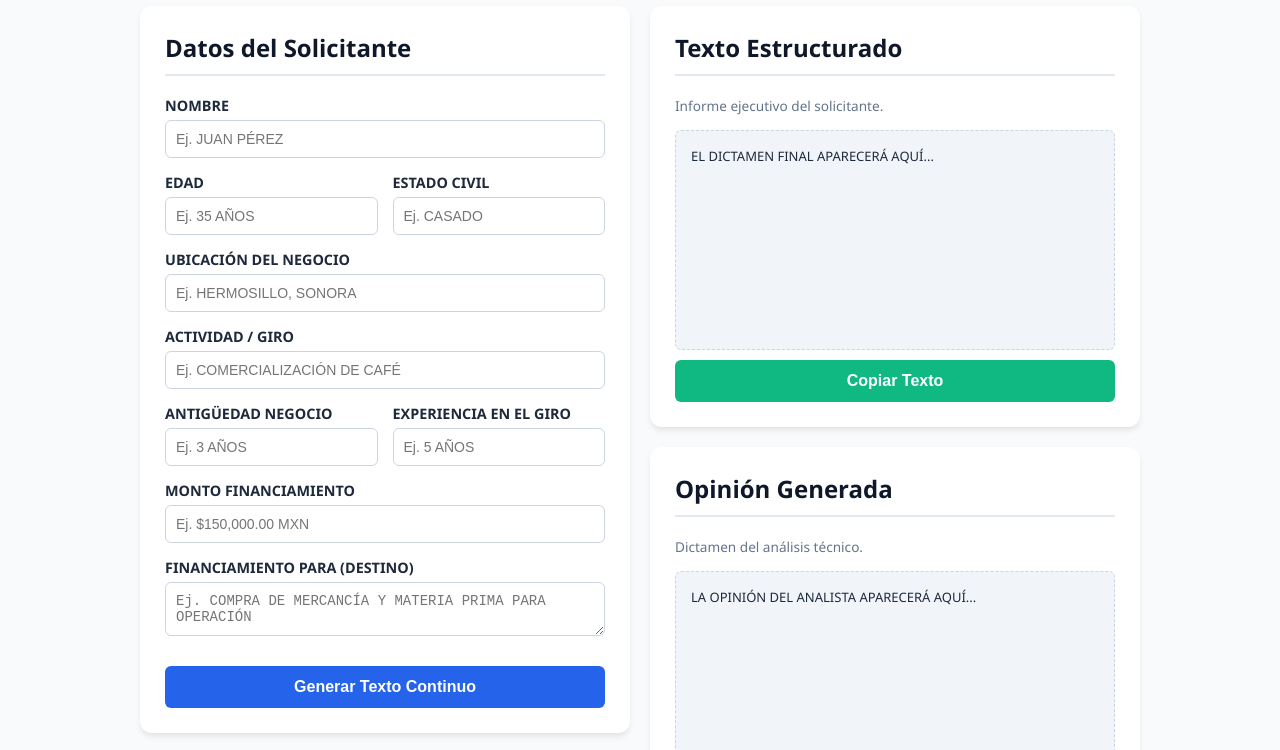
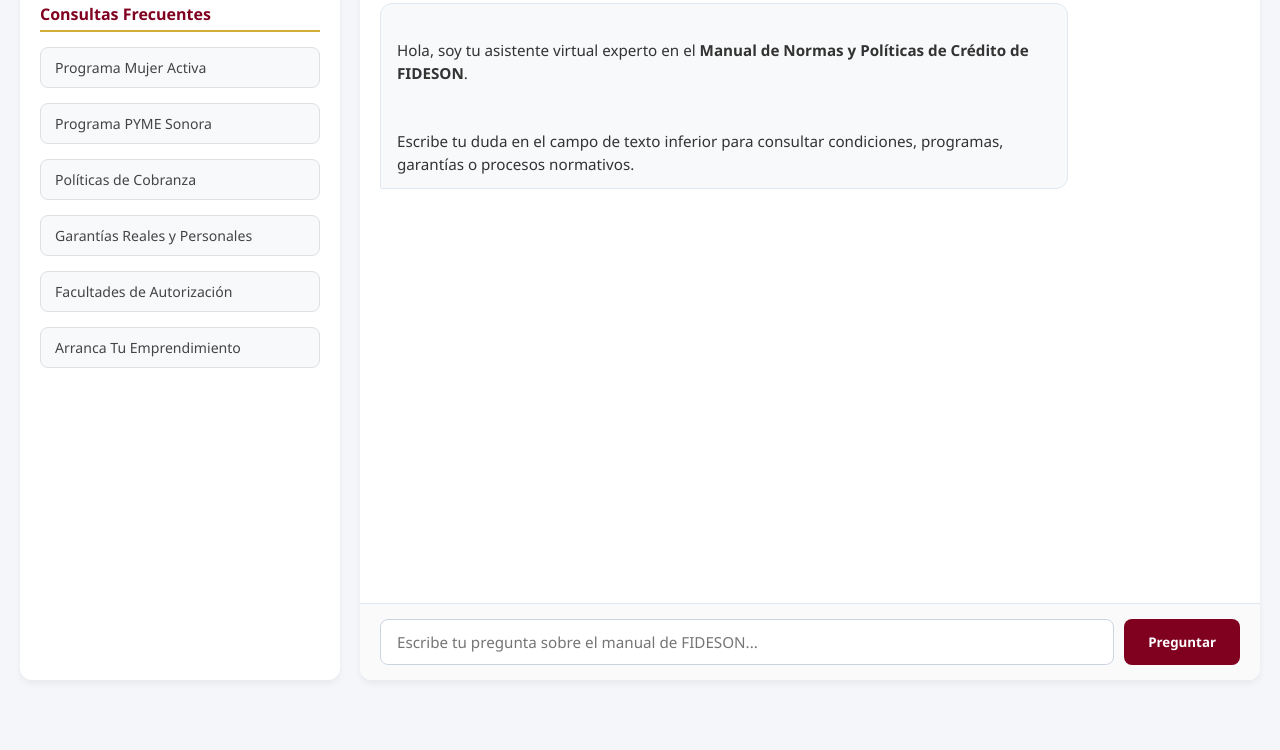
Before and after one commit to rocamorales-hue/COMENTARIOS, a plain HTML site: page index.html in a window 1280 px wide. Shown: the part 100-850 px from the top of the page. After the commit the page ends 800 px from the top, so only its background shows below. Drawn offline with Linux system fonts and the light colour scheme.

Commit message:
Update index.html

```diff
--- a/index.html
+++ b/index.html
@@ -3,317 +3,192 @@
 <head>
     <meta charset="UTF-8">
     <meta name="viewport" content="width=device-width, initial-scale=1.0">
-    <title>Generador de Textos Estructurado</title>
+    <title>Asistente IA - Manual de Crédito FIDESON</title>
     <style>
         :root {
-            --primary: #2563eb;
-            --primary-hover: #1d4ed8;
-            --bg: #f8fafc;
-            --card: #ffffff;
-            --text: #1e293b;
-            --border: #cbd5e1;
+            --primary: #800020; /* Color guinda institucional */
+            --primary-dark: #5c0017;
+            --secondary: #d4af37; /* Tono dorado */
+            --bg-color: #f4f6f9;
+            --card-bg: #ffffff;
+            --text-color: #333333;
+            --bot-msg: #f8f9fa;
         }
 
-        body {
-            font-family: 'Segoe UI', Tahoma, Geneva, Verdana, sans-serif;
-            background-color: var(--bg);
-            color: var(--text);
-            margin: 0;
-            padding: 20px;
-            display: flex;
-            justify-content: center;
-        }
+        * { box-sizing: border-box; margin: 0; padding: 0; font-family: 'Segoe UI', Arial, sans-serif; }
+        body { background-color: var(--bg-color); color: var(--text-color); display: flex; flex-direction: column; height: 100vh; }
 
-        .container {
-            max-width: 1000px;
-            width: 100%;
-            display: grid;
-            grid-template-columns: 1fr 1fr;
-            gap: 20px;
-            margin-top: 20px;
-        }
-
-        @media (max-width: 768px) {
-            .container { grid-template-columns: 1fr; }
-        }
-
-        .card {
-            background: var(--card);
-            padding: 25px;
-            border-radius: 12px;
-            box-shadow: 0 4px 6px -1px rgba(0, 0, 0, 0.1);
-            margin-bottom: 20px;
-        }
-
-        h2 { margin-top: 0; color: #0f172a; border-bottom: 2px solid #e2e8f0; padding-bottom: 10px; }
-
-        .form-group {
-            margin-bottom: 15px;
-        }
-
-        label {
-            display: block;
-            margin-bottom: 5px;
-            font-weight: 600;
-            font-size: 0.9rem;
-        }
-
-        input, textarea {
-            width: 100%;
-            padding: 10px;
-            border: 1px solid var(--border);
-            border-radius: 6px;
-            box-sizing: border-box;
-            font-size: 14px;
-        }
-
-        .grid-inputs {
-            display: grid;
-            grid-template-columns: 1fr 1fr;
-            gap: 15px;
-        }
-
-        button {
-            width: 100%;
+        header {
             background-color: var(--primary);
             color: white;
-            padding: 12px;
-            border: none;
-            border-radius: 6px;
-            font-size: 1rem;
-            font-weight: bold;
-            cursor: pointer;
-            transition: background 0.2s;
-            margin-top: 10px;
+            padding: 1rem 2rem;
+            display: flex;
+            align-items: center;
+            justify-content: space-between;
+            box-shadow: 0 2px 10px rgba(0,0,0,0.15);
         }
+        header h1 { font-size: 1.4rem; font-weight: 600; }
+        header span { font-size: 0.85rem; background: rgba(255, 255, 255, 0.15); padding: 4px 12px; border-radius: 12px; }
 
-        button:hover { background-color: var(--primary-hover); }
+        .container { display: flex; flex: 1; overflow: hidden; max-width: 1400px; margin: 0 auto; width: 100%; padding: 20px; gap: 20px; }
 
-        .btn-copiar {
-            background-color: #10b981;
-        }
+        /* Sidebar con accesos rápidos */
+        .sidebar { width: 320px; background: var(--card-bg); border-radius: 12px; padding: 20px; box-shadow: 0 4px 6px rgba(0,0,0,0.05); display: flex; flex-direction: column; gap: 15px; }
+        .sidebar h3 { font-size: 1rem; color: var(--primary); border-bottom: 2px solid var(--secondary); padding-bottom: 5px; }
+        .quick-btn { background: #f8f9fa; border: 1px solid #e0e0e0; padding: 10px 14px; border-radius: 8px; text-align: left; font-size: 0.88rem; cursor: pointer; transition: all 0.2s ease; color: #444; }
+        .quick-btn:hover { background: #eef2f5; border-color: var(--primary); color: var(--primary); }
 
-        .btn-copiar:hover {
-            background-color: #059669;
-        }
+        /* Área del Chat */
+        .chat-area { flex: 1; background: var(--card-bg); border-radius: 12px; display: flex; flex-direction: column; box-shadow: 0 4px 6px rgba(0,0,0,0.05); overflow: hidden; }
+        .chat-messages { flex: 1; padding: 20px; overflow-y: auto; display: flex; flex-direction: column; gap: 15px; }
 
-        .result-box {
-            width: 100%;
-            height: 220px;
-            margin-top: 15px;
-            background: #f1f5f9;
-            border: 1px dashed var(--border);
-            padding: 15px;
-            border-radius: 6px;
-            box-sizing: border-box;
-            font-weight: 500;
-            text-transform: uppercase;
-            overflow-y: auto;
-            word-wrap: break-word;
-            font-size: 13px;
-            line-height: 1.6;
-        }
+        .message { max-width: 80%; padding: 12px 16px; border-radius: 12px; line-height: 1.5; font-size: 0.95rem; white-space: pre-line; }
+        .message.user { align-self: flex-end; background-color: var(--primary); color: white; border-bottom-right-radius: 2px; }
+        .message.bot { align-self: flex-start; background-color: var(--bot-msg); color: var(--text-color); border: 1px solid #e2e8f0; border-bottom-left-radius: 2px; }
+        .message .source-tag { display: inline-block; margin-top: 8px; font-size: 0.75rem; background: #e2e8f0; color: #4a5568; padding: 2px 8px; border-radius: 4px; font-weight: 600; }
+
+        .chat-input-area { padding: 15px 20px; border-top: 1px solid #e2e8f0; display: flex; gap: 10px; background: #fafafa; }
+        .chat-input-area input { flex: 1; padding: 12px 16px; border: 1px solid #cbd5e1; border-radius: 8px; font-size: 0.95rem; outline: none; }
+        .chat-input-area input:focus { border-color: var(--primary); }
+        .chat-input-area button { background-color: var(--primary); color: white; border: none; padding: 0 24px; border-radius: 8px; font-weight: 600; cursor: pointer; }
+        .chat-input-area button:hover { background-color: var(--primary-dark); }
+        .typing { font-style: italic; color: #718096; font-size: 0.85rem; }
     </style>
 </head>
 <body>
 
-<div style="max-width: 1000px; width: 100%;">
-    <center><h1>Generador de Dictámenes e Informes</h1></center>
+    <header>
+        <h1>FIDESON — Consulta Inteligente del Manual de Crédito</h1>
+        <span>Revisión #32 (Noviembre 2025)</span>
+    </header>
 
     <div class="container">
-        <!-- COLUMNA IZQUIERDA: FORMULARIOS -->
-        <div>
-            <!-- BLOQUE 1: DATOS DEL SOLICITANTE -->
-            <div class="card">
-                <h2>Datos del Solicitante</h2>
-                <form id="dataForm" onsubmit="return false;">
-                    <div class="form-group">
-                        <label>NOMBRE</label>
-                        <input type="text" id="nombre" placeholder="Ej. JUAN PÉREZ">
-                    </div>
-
-                    <div class="grid-inputs">
-                        <div class="form-group">
-                            <label>EDAD</label>
-                            <input type="text" id="edad" placeholder="Ej. 35 AÑOS">
-                        </div>
-                        <div class="form-group">
-                            <label>ESTADO CIVIL</label>
-                            <input type="text" id="estadoCivil" placeholder="Ej. CASADO">
-                        </div>
-                    </div>
-
-                    <div class="form-group">
-                        <label>UBICACIÓN DEL NEGOCIO</label>
-                        <input type="text" id="ubicacion" placeholder="Ej. HERMOSILLO, SONORA">
-                    </div>
-
-                    <div class="form-group">
-                        <label>ACTIVIDAD / GIRO</label>
-                        <input type="text" id="actividad" placeholder="Ej. COMERCIALIZACIÓN DE CAFÉ">
-                    </div>
-
-                    <div class="grid-inputs">
-                        <div class="form-group">
-                            <label>ANTIGÜEDAD NEGOCIO</label>
-                            <input type="text" id="antiguedad" placeholder="Ej. 3 AÑOS">
-                        </div>
-                        <div class="form-group">
-                            <label>EXPERIENCIA EN EL GIRO</label>
-                            <input type="text" id="experiencia" placeholder="Ej. 5 AÑOS">
-                        </div>
-                    </div>
-
-                    <div class="form-group">
-                        <label>MONTO FINANCIAMIENTO</label>
-                        <input type="text" id="monto" placeholder="Ej. $150,000.00 MXN">
-                    </div>
-
-                    <div class="form-group">
-                        <label>FINANCIAMIENTO PARA (DESTINO)</label>
-                        <textarea id="destino" rows="2" placeholder="Ej. COMPRA DE MERCANCÍA Y MATERIA PRIMA PARA OPERACIÓN"></textarea>
-                    </div>
-
-                    <button type="button" id="btnGenerar">Generar Texto Continuo</button>
-                </form>
-            </div>
-
-            <!-- BLOQUE 2: OPINIÓN DEL ANALISTA -->
-            <div class="card">
-                <h2>Opinión del Analista</h2>
-                <form id="analistaForm" onsubmit="return false;">
-                    <div class="form-group">
-                        <label>DICTAMINACIÓN</label>
-                        <input type="text" id="dictaminacion" placeholder="Ej. VIABLE">
-                    </div>
-
-                    <div class="form-group">
-                        <label>POR QUÉ ES VIABLE</label>
-                        <textarea id="porQueViable" rows="2" placeholder="Ej. NEGOCIO CON MÁS DE 12 AÑOS DE EXPERIENCIA EN EL GIRO"></textarea>
-                    </div>
-
-                    <div class="form-group">
-                        <label>DETALLE DE LAS VENTAS</label>
-                        <textarea id="detalleVentas" rows="2" placeholder="Ej. CARTERA DE CLIENTES CAUTIVOS EN LA REGIÓN"></textarea>
-                    </div>
-
-                    <div class="grid-inputs">
-                        <div class="form-group">
-                            <label>CAPACIDAD DE PAGO</label>
-                            <input type="text" id="capacidadPago" placeholder="Ej. DEL 3 A 1">
-                        </div>
-                        <div class="form-group">
-                            <label>BURÓ DE CRÉDITO</label>
-                            <input type="text" id="buroCredito" placeholder="Ej. EXCELENTE HISTORIAL CREDITICIO">
-                        </div>
-                    </div>
-
-                    <div class="form-group">
-                        <label>OTROS INGRESOS (OPCIONAL)</label>
-                        <input type="text" id="otrosIngresos" placeholder="Ej. COMPLEMENTADOS CON OTROS INGRESOS FAMILIARES (O Dejar vacío)">
-                    </div>
-
-                    <button type="button" id="btnGenerarAnalista">Generar Opinión del Analista</button>
-                </form>
-            </div>
+        <!-- Sidebar -->
+        <div class="sidebar">
+            <h3>Consultas Frecuentes</h3>
+            <button class="quick-btn" onclick="askQuestion('¿Cuáles son los requisitos y condiciones del programa Mujer Activa?')">Programa Mujer Activa</button>
+            <button class="quick-btn" onclick="askQuestion('¿Qué se requiere para el programa PYME Sonora?')">Programa PYME Sonora</button>
+            <button class="quick-btn" onclick="askQuestion('¿Cuáles son las políticas de cobro por cartera vencida?')">Políticas de Cobranza</button>
+            <button class="quick-btn" onclick="askQuestion('¿Qué garantías personales y reales acepta FIDESON?')">Garantías Reales y Personales</button>
+            <button class="quick-btn" onclick="askQuestion('¿Cuáles son las facultades de autorización del Coordinador Ejecutivo?')">Facultades de Autorización</button>
+            <button class="quick-btn" onclick="askQuestion('¿Qué características tiene el programa Arranca Tu Emprendimiento?')">Arranca Tu Emprendimiento</button>
         </div>
 
-        <!-- COLUMNA DERECHA: RESULTADOS -->
-        <div>
-            <!-- RESULTADO 1: TEXTO ESTRUCTURADO -->
-            <div class="card" style="display: flex; flex-direction: column;">
-                <h2>Texto Estructurado</h2>
-                <p style="font-size: 0.85rem; color: #64748b; margin: 0;">Informe ejecutivo del solicitante.</p>
-
-                <div id="resultado" class="result-box">El dictamen final aparecerá aquí...</div>
-
-                <button id="btnCopiar" class="btn-copiar">Copiar Texto</button>
+        <!-- Chat Principal -->
+        <div class="chat-area">
+            <div class="chat-messages" id="chatMessages">
+                <div class="message bot">
+                    Hola, soy tu asistente virtual experto en el <strong>Manual de Normas y Políticas de Crédito de FIDESON</strong>.<br><br>
+                    Escribe tu duda en el campo de texto inferior para consultar condiciones, programas, garantías o procesos normativos.
+                </div>
             </div>
-
-            <!-- RESULTADO 2: OPINIÓN DEL ANALISTA -->
-            <div class="card" style="display: flex; flex-direction: column;">
-                <h2>Opinión Generada</h2>
-                <p style="font-size: 0.85rem; color: #64748b; margin: 0;">Dictamen del análisis técnico.</p>
-
-                <div id="resultadoAnalista" class="result-box">La opinión del analista aparecerá aquí...</div>
-
-                <button id="btnCopiarAnalista" class="btn-copiar">Copiar Opinión</button>
+            <div class="chat-input-area">
+                <input type="text" id="userInput" placeholder="Escribe tu pregunta sobre el manual de FIDESON..." onkeypress="handleKeyPress(event)">
+                <button onclick="sendUserMessage()">Preguntar</button>
             </div>
         </div>
     </div>
-</div>
 
-<script>
-    // --- LÓGICA BLOQUE 1: DATOS DEL SOLICITANTE ---
-    document.getElementById('btnGenerar').addEventListener('click', () => {
-        const campos = ['nombre', 'edad', 'estadoCivil', 'ubicacion', 'actividad', 'antiguedad', 'experiencia', 'monto', 'destino'];
-        for (let id of campos) {
-            if (!document.getElementById(id).value.trim()) {
-                alert('Por favor, llene todos los campos de los Datos del Solicitante.');
-                return;
+    <script>
+        // Base de conocimiento del Manual FIDESON
+        const fidesonKB = [
+            {
+                keywords: ["mujer activa", "mujer", "mujeres", "emprendedoras"],
+                answer: `**Programa Mujer Activa**\n• **Objetivo:** Impulsar la autonomía económica de las mujeres mediante acceso al financiamiento.\n• **Población:** Mujeres sonorenses emprendedoras y empresarias.\n• **Monto:** Mínimo $25,000 | Máximo $200,000 (Hasta el 80% del proyecto).\n• **Plazos:** Capital de trabajo hasta 30 meses (6 de gracia); Maquinaria/Equipo hasta 42 meses (6 de gracia).\n• **Tasa:** Normal 12% anual | Pago Oportuno 6% anual | Moratoria 2x normal.\n• **Garantía:** Cobertura de 1:1 y/o Aval.\n• **Límites:** Negocio nuevo (<12 meses): Hasta $50,000. Con incubación o 1 año operando: Hasta $200,000.`,
+                source: "Página 22 del Manual"
+            },
+            {
+                keywords: ["pyme", "pyme sonora", "empresarios"],
+                answer: `**Programa PYME Sonora**\n• **Población:** Micro, pequeña y mediana empresa con mínimo 12 meses de operación comprobable vía CIF.\n• **Monto:** Mínimo $50,000 | Máximo $1,500,000 (Hasta 80% de inversión).\n• **Plazos:** Capital de trabajo hasta 36 meses (6 meses gracia); Maquinaria hasta 48 meses (6 meses gracia).\n• **Tasas:** Normal 15% | Pago Oportuno 12% | Tasa preferencial para socios de Cámaras: 12% con pronta respuesta al 10%.\n• **Garantía:** Cobertura 1:1. Aval según determine el Comité.\n• **Requisitos:** Créditos >$250,000 requieren Estados Financieros y Proyecciones. El IVA no es financiable.`,
+                source: "Página 23 y 59-60 del Manual"
+            },
+            {
+                keywords: ["empléate", "empleate", "autoempleo", "grupal"],
+                answer: `**Programa Empléate**\n• **Objetivo:** Financiamiento para autoempleo.\n• **Montos:** Individual: $5,000 a $10,000 (hasta $25,000) | Grupal (máx 5 integrantes): Hasta $20,000 ($25,000) por integrante.\n• **Financiamiento:** 100% de la inversión.\n• **Plazos:** Capital de trabajo ind. hasta 12 meses; Grupal hasta 24 meses; Maquinaria hasta 36 meses con 6 meses de gracia.\n• **Tasas:** Normal 12% | Pago Oportuno 6% | Moratoria 2x normal.`,
+                source: "Página 22 del Manual"
+            },
+            {
+                keywords: ["arranca tu emprendimiento", "universitarios", "estudiantes"],
+                answer: `**Programa ¡Arranca Tu Emprendimiento!**\n• **Dirigido a:** Estudiantes de 5to semestre en adelante (carreras económico-administrativas e ingenierías) ganadores de la convocatoria oficial.\n• **Monto:** De $50,000 a $500,000 (Financia hasta el 100%).\n• **Plazo:** Capital de Trabajo hasta 36 meses (6 gracia); Maquinaria hasta 45 meses (9 gracia).\n• **Tasa:** 6% anual fija | Moratoria 2x normal.\n• **Condiciones Especiales:** SIN comisión por apertura | SIN garantía y SIN aval.`,
+                source: "Página 26 del Manual"
+            },
+            {
+                keywords: ["cobranza", "cartera", "mora", "vencida", "judicial", "días"],
+                answer: `**Estrategia de Cobranza en FIDESON:**\n1. **Cobranza Preventiva (0-30 días mora):** Recordatorio por WhatsApp, correo o teléfono. Reserva 0%.\n2. **Cobranza Administrativa (31-90 días mora):** Gestión interna y por despachos externos extrajudiciales. Reserva 25% a 50%.\n3. **Cobranza Judicial (91+ días mora):** Se da por vencido anticipadamente el crédito y se demanda judicialmente. Reserva 75% a 100%.\n• **Orden de Pago:** 1) Comisiones/Gastos, 2) Moratorios, 3) Intereses Normales, 4) Impuestos, 5) Capital.`,
+                source: "Páginas 38-39 y 45 del Manual"
+            },
+            {
+                keywords: ["garantía", "garantias", "hipoteca", "prenda", "aval", "avaluo"],
+                answer: `**Políticas de Garantías:**\n• **Personales:** Obligado Solidario (contratos) y Avales (pagarés).\n• **Prenda:** Garantía natural u otros muebles. En personas físicas el depositario es el acreditado; en morales el accionista principal.\n• **Hipoteca:** Inmuebles libres de gravamen con Escritura Pública en R.P.P.\n• **Avalúos:** Se acepta valor catastral del predial reciente o avalúos con antigüedad no mayor a 1 año.\n• **Vehículos:** Modelos con antigüedad máx de 7 años y póliza de seguro de cobertura amplia con endoso preferente a FIDESON.`,
+                source: "Páginas 18-19 del Manual"
+            },
+            {
+                keywords: ["facultades", "autorización", "coordinador", "consejo", "monto"],
+                answer: `**Facultades de Autorización de Crédito:**\n• **Consejo Directivo:** Exclusivo para créditos mayores a $1,500,001.\n• **Coordinador Ejecutivo:** Créditos o garantías hasta por $1,500,000.\n• **Formalización:**\n  - Hasta $50,000: Contrato privado ante 2 testigos + RUG.\n  - De $50,001 a $500,000: Contrato privado ratificado ante notario (sin firma de testigos) + pagaré + RUG.\n  - >$500,001 o con Hipoteca: Escritura pública + pagaré + R.P.P.`,
+                source: "Páginas 21, 35 y 48 del Manual"
             }
+        ];
+
+        function handleKeyPress(e) { if (e.key === 'Enter') sendUserMessage(); }
+        function askQuestion(q) { document.getElementById('userInput').value = q; sendUserMessage(); }
+
+        function sendUserMessage() {
+            const inputEl = document.getElementById('userInput');
+            const query = inputEl.value.trim();
+            if (!query) return;
+
+            appendMessage(query, 'user');
+            inputEl.value = '';
+
+            const typingDiv = document.createElement('div');
+            typingDiv.className = 'message bot typing';
+            typingDiv.id = 'typingIndicator';
+            typingDiv.innerText = 'Consultando el manual FIDESON...';
+            document.getElementById('chatMessages').appendChild(typingDiv);
+            scrollToBottom();
+
+            setTimeout(() => {
+                const indicator = document.getElementById('typingIndicator');
+                if (indicator) indicator.remove();
+                const res = searchKB(query);
+                appendMessage(res.answer, 'bot', res.source);
+            }, 500);
         }
 
-        const nombre = document.getElementById('nombre').value.trim();
-        const edad = document.getElementById('edad').value.trim();
-        const estadoCivil = document.getElementById('estadoCivil').value.trim();
-        const ubicacion = document.getElementById('ubicacion').value.trim();
-        const actividad = document.getElementById('actividad').value.trim();
-        const antiguedad = document.getElementById('antiguedad').value.trim();
-        const experiencia = document.getElementById('experiencia').value.trim();
-        const monto = document.getElementById('monto').value.trim();
-        const destino = document.getElementById('destino').value.trim();
-
-        let parrafoFinal = `EL SOLICITANTE ${nombre}, DE ${edad} DE EDAD Y ESTADO CIVIL ${estadoCivil}, CUENTA CON UN NEGOCIO CON UBICACIÓN EN ${ubicacion} DEDICADO A LA ACTIVIDAD DE ${actividad}. DICHO ESTABLECIMIENTO REGISTRA UNA ANTIGÜEDAD DE ${antiguedad} Y EL TITULAR ACREDITA UNA EXPERIENCIA EN EL GIRO DE ${experiencia}. ASIMISMO, SE SOLICITA UN MONTO DE FINANCIAMIENTO POR LA CANTIDAD DE ${monto}, EL CUAL SERÁ DESTINADO ESTRICTAMENTE PARA LA INVERSIÓN EN ${destino}. REVISADO EL EXPEDIENTE SE DETERMINA QUE LOS DATOS COINCIDEN CON LOS REQUISITOS ESTABLECIDOS.`;
-
-        parrafoFinal = parrafoFinal.toUpperCase().replace(/\s+/g, ' ');
-        document.getElementById('resultado').innerText = parrafoFinal;
-    });
-
-    document.getElementById('btnCopiar').addEventListener('click', () => {
-        const texto = document.getElementById('resultado').innerText;
-        if(texto && !texto.includes("El dictamen final aparecerá aquí")) {
-            navigator.clipboard.writeText(texto);
-            alert("¡Texto del solicitante copiado!");
-        }
-    });
-
-    // --- LÓGICA BLOQUE 2: OPINIÓN DEL ANALISTA ---
-    document.getElementById('btnGenerarAnalista').addEventListener('click', () => {
-        // Campos obligatorios (Otros ingresos se deja opcional)
-        const camposObligatorios = ['dictaminacion', 'porQueViable', 'detalleVentas', 'capacidadPago', 'buroCredito'];
-        for (let id of camposObligatorios) {
-            if (!document.getElementById(id).value.trim()) {
-                alert('Por favor, llene los campos obligatorios de la Opinión del Analista.');
-                return;
+        function searchKB(query) {
+            const q = query.toLowerCase();
+            let best = null, maxScore = 0;
+            for (const item of fidesonKB) {
+                let score = 0;
+                for (const kw of item.keywords) { if (q.includes(kw)) score += 2; }
+                if (score > maxScore) { maxScore = score; best = item; }
             }
+            if (best && maxScore > 0) return best;
+            return {
+                answer: `He consultado el **Manual de Crédito de FIDESON** y no encontré un apartado exacto para esa frase específica.\n\nTe sugiero consultar los términos sobre **Sujetos de Crédito**, **Tipos de Crédito**, **Garantías** o elegir una de las opciones del menú lateral.`,
+                source: "Manual FIDESON"
+            };
         }
 
-        const dictaminacion = document.getElementById('dictaminacion').value.trim();
-        const porQueViable = document.getElementById('porQueViable').value.trim();
-        const detalleVentas = document.getElementById('detalleVentas').value.trim();
-        const capacidadPago = document.getElementById('capacidadPago').value.trim();
-        const buroCredito = document.getElementById('buroCredito').value.trim();
-        const otrosIngresos = document.getElementById('otrosIngresos').value.trim();
+        function appendMessage(text, sender, source = null) {
+            const container = document.getElementById('chatMessages');
+            const msgDiv = document.createElement('div');
+            msgDiv.className = `message ${sender}`;
+            msgDiv.innerHTML = text.replace(/\*\*(.*?)\*\*/g, '<strong>$1</strong>');
+            if (source) {
+                const s = document.createElement('div');
+                s.className = 'source-tag';
+                s.innerText = `Fuente: ${source}`;
+                msgDiv.appendChild(s);
+            }
+            container.appendChild(msgDiv);
+            scrollToBottom();
+        }
 
-        // Construir parte condicional de otros ingresos
-        let fragmentoIngresos = otrosIngresos ? `, CON ${otrosIngresos}` : '';
-
-        // Estructura de salida
-        let opinionFinal = `DEL ANÁLISIS DE ESTE PROYECTO: SE DICTAMINÓ QUE ES ${dictaminacion}, ${porQueViable}, ${detalleVentas}. CAPACIDAD DE PAGO ${capacidadPago}${fragmentoIngresos}. ${buroCredito} ANTE BURÓ DE CRÉDITO. SE SOMETE ESTE CASO AL COMITÉ DE CRÉDITO.`;
-
-        opinionFinal = opinionFinal.toUpperCase().replace(/\s+/g, ' ');
-        document.getElementById('resultadoAnalista').innerText = opinionFinal;
-    });
-
-    document.getElementById('btnCopiarAnalista').addEventListener('click', () => {
-        const texto = document.getElementById('resultadoAnalista').innerText;
-        if(texto && !texto.includes("La opinión del analista aparecerá aquí")) {
-            navigator.clipboard.writeText(texto);
-            alert("¡Opinión del analista copiada!");
+        function scrollToBottom() {
+            const container = document.getElementById('chatMessages');
+            container.scrollTop = container.scrollHeight;
         }
-    });
-</script>
-
+    </script>
 </body>
 </html>
```
